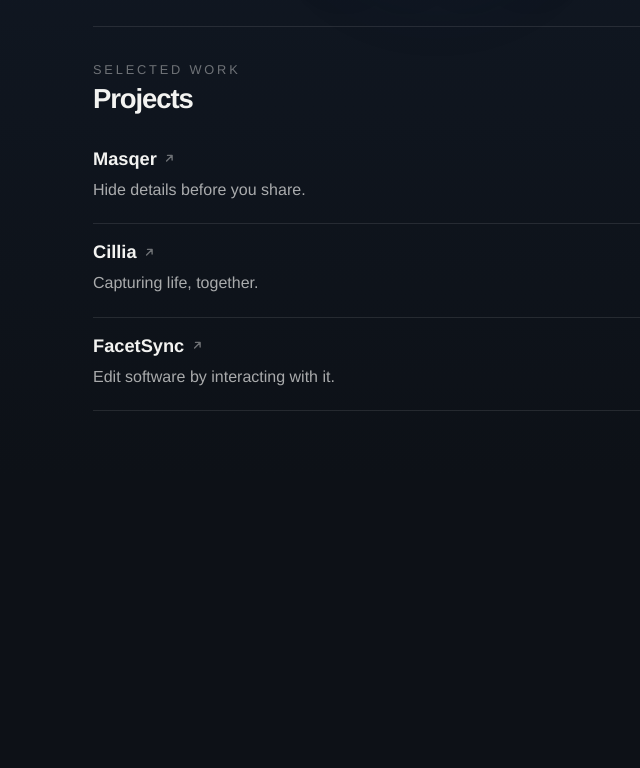
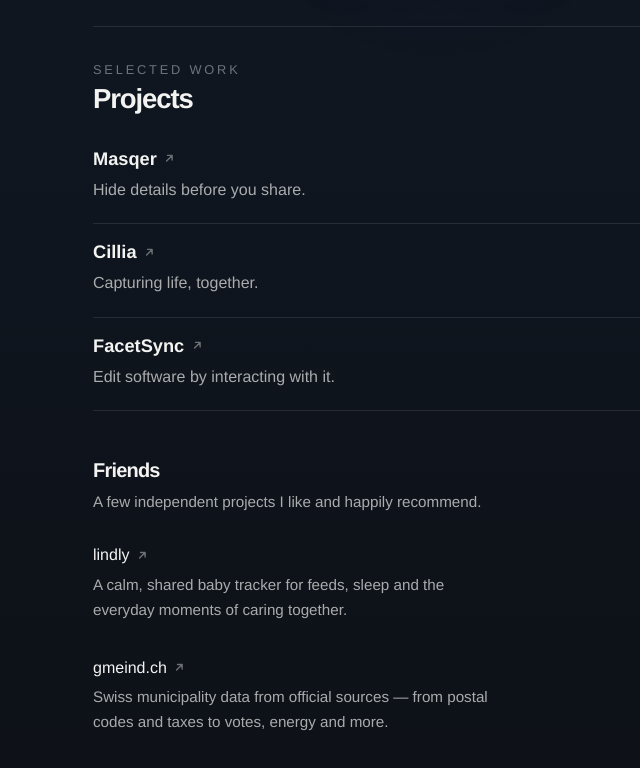
Before and after one commit to dbrack/brack.io-website, an Astro site: page / in a window 1280 px wide. Shown: the part 466-1234 px from the top of the page, without its empty margins (203-843 px from the left). Before the commit the page ends 941 px from the top, so only its background shows below. Built offline with nearby package versions, Linux system fonts and the light colour scheme; Astro itself is replaced by a stand-in of ours.

Commit message:
Add friends section

```diff
--- /dev/null
+++ b/src/components/Friends.astro
@@ -0,0 +1,38 @@
+---
+import { friends } from '../data/friends';
+---
+
+<section class="friends" aria-labelledby="friends-title">
+	<div class="section-heading">
+		<h2 id="friends-title">Friends</h2>
+		<p class="friends__intro">A few independent projects I like and happily recommend.</p>
+	</div>
+
+	<ul class="project-list project-list--friends">
+		{
+			friends.map((friend) => (
+				<li class="project-list__item">
+					<article>
+						<h3>
+							<a href={friend.href}>
+								{friend.title}
+								<span class="project-link__icon" aria-hidden="true">
+									<svg viewBox="0 0 16 16" fill="none" xmlns="http://www.w3.org/2000/svg">
+										<path
+											d="M5 11L11 5M6 5H11V10"
+											stroke="currentColor"
+											stroke-linecap="round"
+											stroke-linejoin="round"
+											stroke-width="1.5"
+										/>
+									</svg>
+								</span>
+							</a>
+						</h3>
+						<p>{friend.description}</p>
+					</article>
+				</li>
+			))
+		}
+	</ul>
+</section>
--- /dev/null
+++ b/src/data/friends.ts
@@ -0,0 +1,14 @@
+import type { Project } from './projects';
+
+export const friends: Project[] = [
+	{
+		title: 'lindly',
+		description: 'A calm, shared baby tracker for feeds, sleep and the everyday moments of caring together.',
+		href: 'https://lindly.app/',
+	},
+	{
+		title: 'gmeind.ch',
+		description: 'Swiss municipality data from official sources — from postal codes and taxes to votes, energy and more.',
+		href: 'https://gmeind.ch/',
+	},
+];
--- a/src/pages/index.astro
+++ b/src/pages/index.astro
@@ -2,6 +2,7 @@
 import Header from '../components/Header.astro';
 import Navigation from '../components/Navigation.astro';
 import Projects from '../components/Projects.astro';
+import Friends from '../components/Friends.astro';
 import BaseLayout from '../layouts/BaseLayout.astro';
 
 const title = 'Dominik Brack | Product Person & Software Engineer';
@@ -32,5 +33,6 @@ const structuredData = {
 		</section>
 
 		<Projects />
+		<Friends />
 	</main>
 </BaseLayout>
--- a/src/styles/global.css
+++ b/src/styles/global.css
@@ -359,6 +359,31 @@ img {
 	line-height: 1.65;
 }
 
+.friends .section-heading h2 {
+	font-size: 1.25rem;
+	font-weight: 600;
+}
+
+.friends__intro {
+	margin: 0;
+	color: var(--muted);
+	font-size: 0.95rem;
+	line-height: 1.65;
+}
+
+.project-list--friends .project-list__item {
+	border-bottom: 0;
+}
+
+.project-list--friends h3 {
+	font-size: 1rem;
+	font-weight: 500;
+}
+
+.project-list--friends p {
+	font-size: 0.95rem;
+}
+
 a:focus-visible {
 	outline: 2px solid var(--accent);
 	outline-offset: 0.3rem;
@@ -419,7 +444,8 @@ a:focus-visible {
 		gap: 2.5rem;
 	}
 
-	.projects {
+	.projects,
+	.friends {
 		padding-left: 0.15rem;
 		padding-right: 0.15rem;
 	}
```
